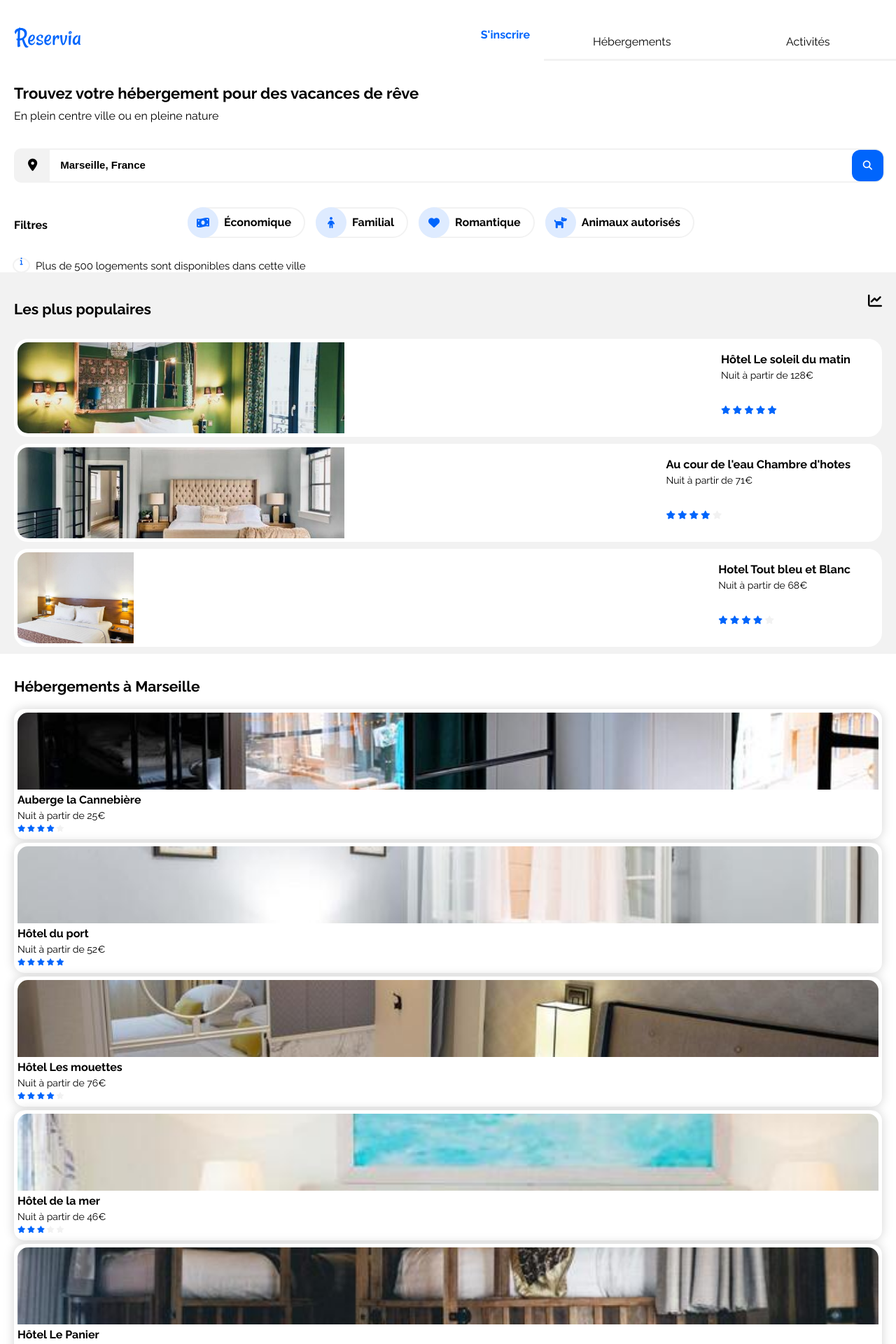
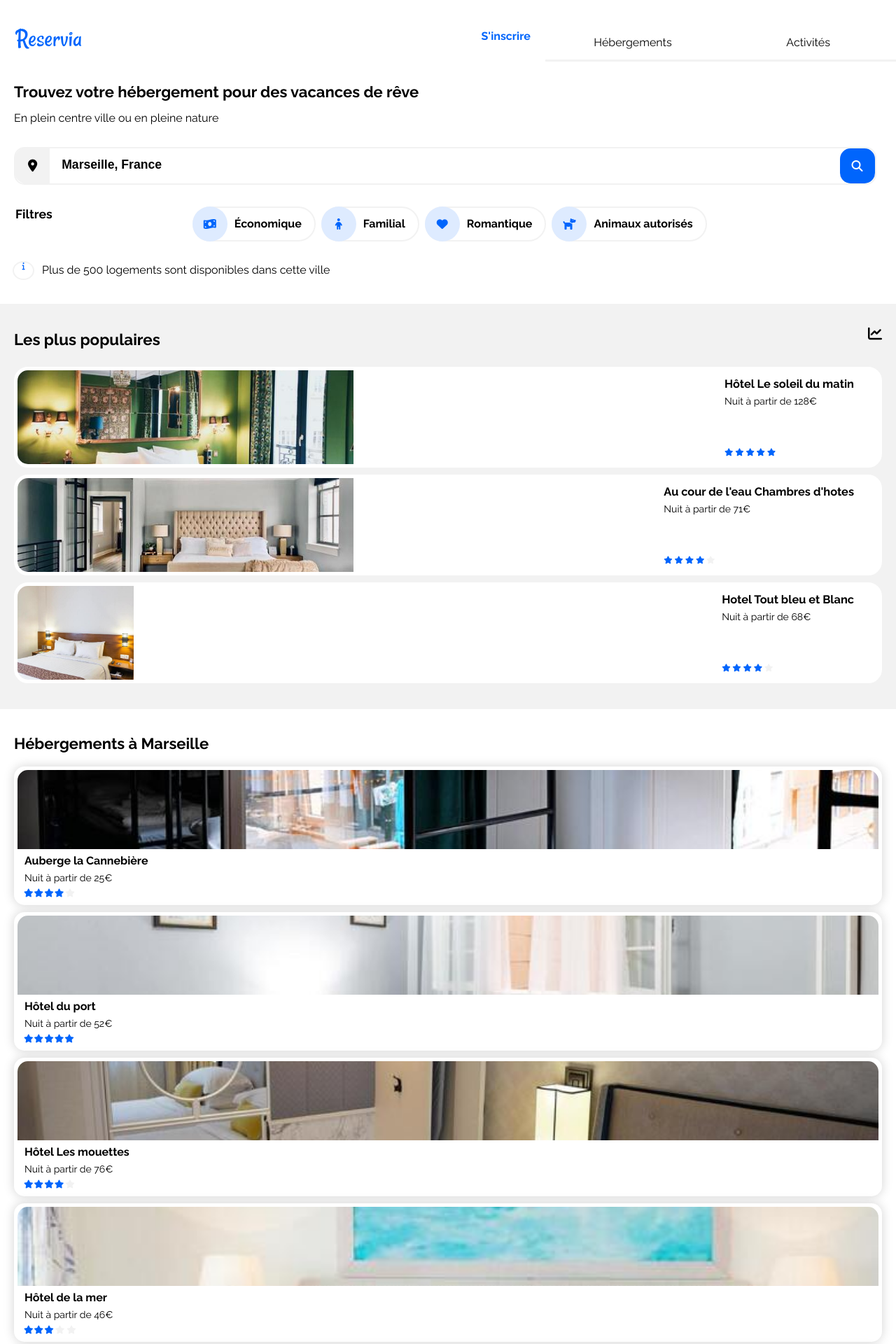
Before and after one commit to moutinhoalexandre/MoutinhoAlexandre_2_22102020, a Jekyll site: the page index.html, which Jekyll copies as it is, in a window 1280 px wide. Shown: the top 1920 px of the page at 70% size. Built offline with Jekyll 4.4.1, drawn with Linux system fonts in a browser that asks for light colours; nearby versions of some CDN libraries.

Commit message:
first mobile optimisation

```diff
--- a/index.html
+++ b/index.html
@@ -81,8 +81,11 @@
                         <img class="ImagePopular" src="picture/Hosting/Small/emile-guillemot-Bj_rcSC5XfE-unsplash.jpg"
                             alt="Hôtel le Soleil du Matin">
                         <figcaption class="PopularText">
-                            <h3 class="PopularTextTitle">Hôtel Le soleil du matin</h3>
-                            <p class="PopularTextPrice">Nuit à partir de 128€</p>
+                            <div>
+                                <h3 class="PopularTextTitle">Hôtel Le soleil du matin</h3>
+                                <p class="PopularTextPrice">Nuit à partir de 128€</p>
+                            </div>
+
                             <div class="FullStars">
                                 <i class="fas fa-star blue"></i>
                                 <i class="fas fa-star blue"></i>
@@ -103,8 +106,11 @@
                         <img class="ImagePopular" src="picture/Hosting/Small/aw-creative-VGs8z60yT2c-unsplash.jpg"
                             alt="Hôtel le Soleil du Matin">
                         <figcaption class="PopularText">
-                            <h3 class="PopularTextTitle">Au cour de l'eau Chambre d'hotes</h3>
-                            <p class="PopularTextPrice">Nuit à partir de 71€</p>
+                            <div>
+                                <h3 class="PopularTextTitle">Au cour de l'eau Chambres d'hotes</h3>
+                                <p class="PopularTextPrice">Nuit à partir de 71€</p>
+                            </div>
+
                             <div class="FullStars">
                                 <i class="fas fa-star blue"></i>
                                 <i class="fas fa-star blue"></i>
@@ -125,8 +131,11 @@
                         <img class="ImagePopular" src="picture/Hosting/Small/febrian-zakaria-sjvU0THccQA-unsplash.jpg"
                             alt="Hôtel le Soleil du Matin">
                         <figcaption class="PopularText">
-                            <h3 class="PopularTextTitle">Hotel Tout bleu et Blanc</h3>
-                            <p class="PopularTextPrice">Nuit à partir de 68€</p>
+                            <div>
+                                <h3 class="PopularTextTitle">Hotel Tout bleu et Blanc</h3>
+                                <p class="PopularTextPrice">Nuit à partir de 68€</p>
+                            </div>
+
                             <div class="FullStars">
                                 <i class="fas fa-star blue"></i>
                                 <i class="fas fa-star blue"></i>
--- a/style.css
+++ b/style.css
@@ -25,14 +25,14 @@
 
 header{
     padding: 0;
-    padding-top: 20px;
+    padding-top: 1.4rem;
     display: flex;
     justify-content: space-between;
     flex-wrap: wrap;
 }
 
 .headerNav{
-    padding-top: 30px;
+    padding-top: 1.8rem;
     display: flex;
     flex-grow: 1;
 }
@@ -40,29 +40,28 @@
 .headerNavLink{
     width: 100%;
     text-align: center;
-    font-size: 16px;
-    border-bottom: 3px solid #F2F2F2;
-    padding-bottom: 15px;
+    font-size: 1rem;
+    border-bottom: 0.2rem solid #F2F2F2;
+    padding-bottom: 0.9rem;
     color: black;
 
 }
 .headerNavLink:hover{
-    border-bottom: 3px solid #0065FC ;
+    border-bottom: 0.2rem solid #0065FC ;
     color: #0065FC;
 }
 
 .headerSignup{
     width: 50%;
     text-align: right;
-    font-size: 16px;
+    font-size: 1em;
     font-weight: bold;
     color: #0065FC;
-    padding-top: 20px;
-    padding-right: 20px;
+    padding: 1.2em 1.3em 0 0;
 }
 
 img{
-    padding-left: 20px;
+    padding-left: 1.3em;
 
 }
 
@@ -72,13 +71,11 @@
     padding-top: 5px;
     padding-right: 20px;
     padding-left: 20px;
-    text-align: justify;
+    margin-bottom: 36px;
 }
 
 .textIntroduction{
-    padding-right: 40px;
-    padding-bottom: 15px;
-    padding-top: 10px;
+    padding: 7px 40px 13px 0;
 }
 
 .font-bold{
@@ -89,43 +86,42 @@
 
 .textIntroduction p{
     font-size: 16px;
-    padding-top: 0em;
+    padding-top: 0.3em;
     margin-top: 0em;
 }
 
 /*SearchBar*/
 
-.fa-map-marker-alt{
+.fa-map-marker-alt::before{
     display: flex;
-    justify-content: center;
-    align-items: center;
+
     font-size: 1.1em;
     background-color:#F2F2F2;
-    padding: 15px 20px 15px 20px;
-
-    border-radius: 10px 0 0 10px;
+    padding: 18px 20px 18px 20px;
+    border-radius: 20px 0 0 20px;
+    overflow: hidden;
 }
 
 #searchBar{
     display: flex;
     justify-content: space-between;
-    width: 100%;
+    width: 99%;
     border: 2px solid #F2F2F2;
     border-radius: 15px;
-    margin-bottom: 35px;
-    margin-top: 6px;
+    margin-bottom: 31px;
+    margin-top: 3px;
 }
 
 #searchField {
     flex: 1;
-    padding-left: 15px;
+    padding-left: 17px;
     border: none;
     text-align: left;
     }
 
 input::placeholder{
     font-weight: bold;
-    font-size: 15px;
+    font-size: 1.1rem;
     color:black;
     opacity: 1 ;
 }
@@ -137,8 +133,16 @@
     padding: 15px;
     padding-left: 18px;
     padding-right: 18px;
-    border-radius: 12px;
+    border-radius: 15px;
+    font-size: 1em;
 }
+
+.fa-search {
+    padding-left: 1px;
+    padding-right: 1px;
+    padding-top: 4px;
+    padding-bottom: 4px;
+    }
 
 /*Filter*/
 
@@ -151,20 +155,24 @@
 .FilterTitle {
     font-weight: bold;
     margin-right: 200px;
+    margin-top: 0;
+    margin-bottom: 15px;
+    font-size: 1.1rem;
+    padding-left: 2px;
 }
 
 .FilterFilter{
     display: inline-flex;
     border: 2px solid #F2F2F2;
     margin-bottom: 15px;
-    margin-right: 15px;
+    margin-right: 8px;
     border-radius: 25px;
 }
 
 .FilterWrapper .fas{
     color: #0065FC;
     background-color:#DEEBFF;
-    padding: 12px;
+    padding: 15px;
     border-radius: 100%;
     width: 20px;
     height: 20px;
@@ -179,7 +187,8 @@
 }
 
 .FilterText{
-    padding: 10px;
+    align-self: center;
+    padding-left: 12px;
     padding-right: 18px;
     color: black;
     font-weight: bold;
@@ -188,7 +197,6 @@
 .FilterFooter{
     display: flex;
     flex-grow: 1;
-    margin-right: 20px;
 }
 
 
@@ -196,9 +204,7 @@
     color:  #0065FC;
     font-size: 11px;
     border: 2px solid #F2F2F2;
-    padding: 2.5px;
-    padding-left: 4px;
-    padding-right: 4px;
+    padding: 5px 7px;
     width: 13px;
     height: 13px;
     border-radius: 50%;
@@ -212,8 +218,9 @@
 
 .FilterFooterText{
     margin-top: 1px;
-    padding-left: 10px;
-    font-size: 15px;
+    padding-left: 13px;
+    font-size: 1rem;
+    text-align: justify;
 }
 
 /*Selection*/
@@ -224,6 +231,10 @@
 
     /*Popular Hosting*/
 
+.HostingPopular{
+    margin-bottom: 37px;
+}
+
 .HostingPopularText{
     display: flex;
     flex-wrap: wrap;
@@ -232,8 +243,8 @@
 }
 
 .TheMostPopularsText{
-    margin: 20px 0;
-    font-size: 21px;
+    margin: 16px 0;
+    font-size: 1.4rem;
 }
 
 .HostingPopularIcon{
@@ -243,6 +254,7 @@
 
 .PopularCard{
     margin: 10px 0 10px 0;
+
 }
 
 .Popular{
@@ -256,35 +268,40 @@
 
 .ImagePopular{
     object-fit: cover;
-    width: 38%;
-    height: 130px;
+    width: 39%;
+    height: 134px;
     padding: 0;
     border-radius: 15px 0 0 15px;
 }
 
 .PopularText{
+    display: flex;
+    flex-direction: column;
+    justify-content: space-between;
     font-size: 14px;
-    padding: 0 20px;
-    padding-right: 40px;
+    padding: 10px 20px;
+    padding-right: 35px;
     color: black;
 
 }
 
 .PopularTextTitle{
-    margin: 15px 0 5px 0;
     color: black;
+    margin: 0;
+    margin-bottom: 7px;
 }
 
 .PopularTextPrice{
+    font-weight: normal;
     font-size: 14px;
     text-align: justify;
-    margin-top: 5px;
+    margin: 0;
 
 }
 
 .FullStars{
-    font-size: 12px;
-    margin-top: 35px;
+    margin: 0;
+    font-size: 11px;
     color: #0065FC;
 }
 
@@ -309,7 +326,7 @@
 
 .CityText{
     margin: 14px 0 20px ;
-    font-size: 21px;
+    font-size: 22px;
 }
 
     /*City Card*/
@@ -317,7 +334,7 @@
 .CityCard{
     box-shadow: 0 0 15px lightgray;
     border-radius: 15px;
-    margin-bottom: 5px;
+    margin-bottom: 10px;
 }
 
 .City{
@@ -332,30 +349,35 @@
 
 .ImageCity{
     object-fit: cover;
-    height: 110px;
+    height: 113px;
     padding: 0;
     border-radius: 15px 15px 0 0;
 }
 
+.CitySelectionText{
+    padding: 5px 10px;
+}
+
 .CityTextTitle{
     color: black;
-    margin: 5px 0;
+    margin: 2px 0;
     font-size: 16px;
 }
 
 .CityTextPrice{
     color: black;
-    margin: 5px 0;
+    margin: 7px 0;
     font-size: 14px;
 }
 
 .FullStarsCity{
-    margin: 5px 0;
-    font-size: 10px;
+    padding: 0;
+    font-size: 12px;
 }
 
 .FullStarsCity .blue{
     color: #0065FC;
+    margin: 0 -1px;
 }
 
 .SeeMoreText{
```
Also changed, not shown: picture/Hosting/Large/febrian-zakaria-sjvU0THccQA-unsplash.jpg (added).
